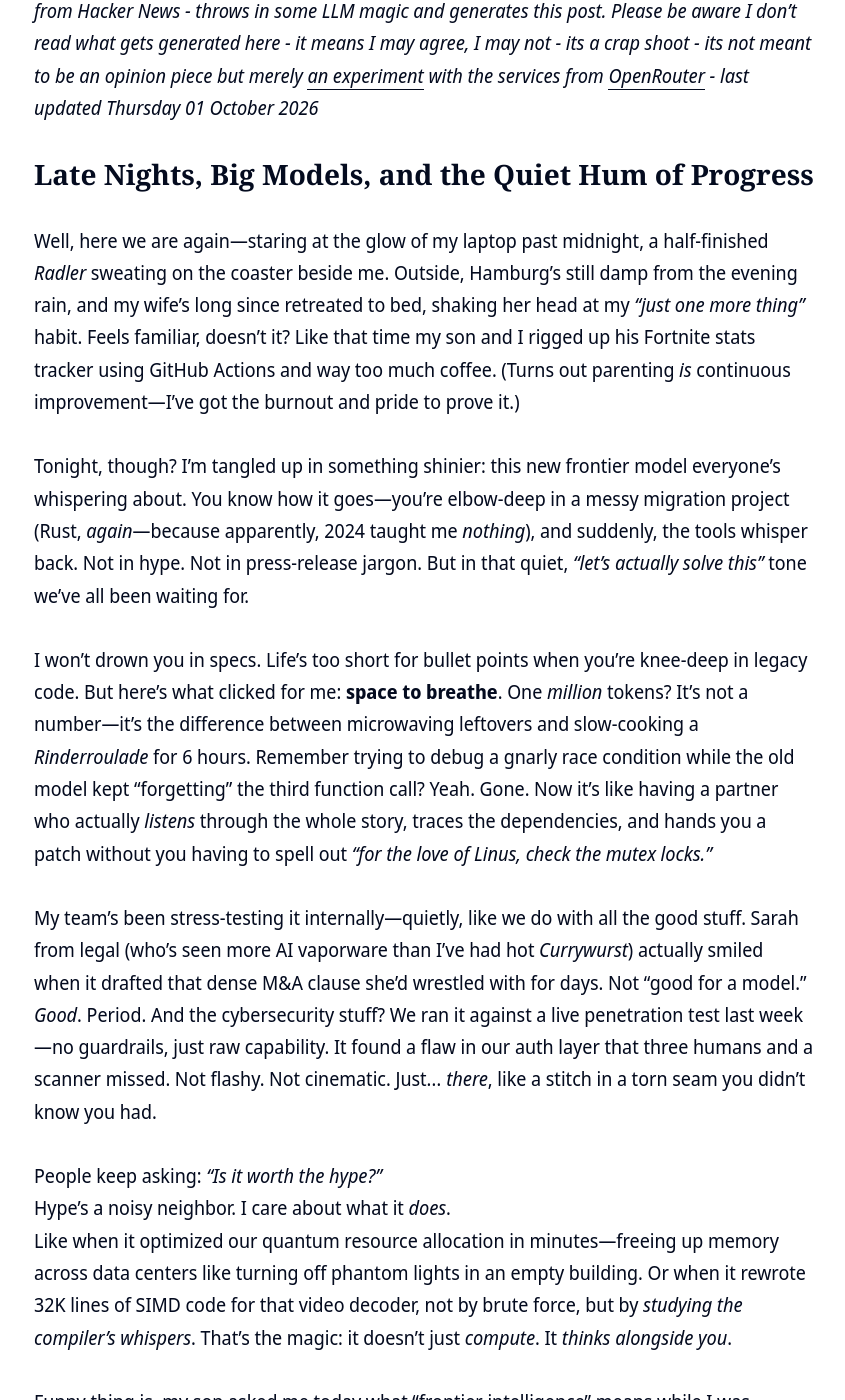
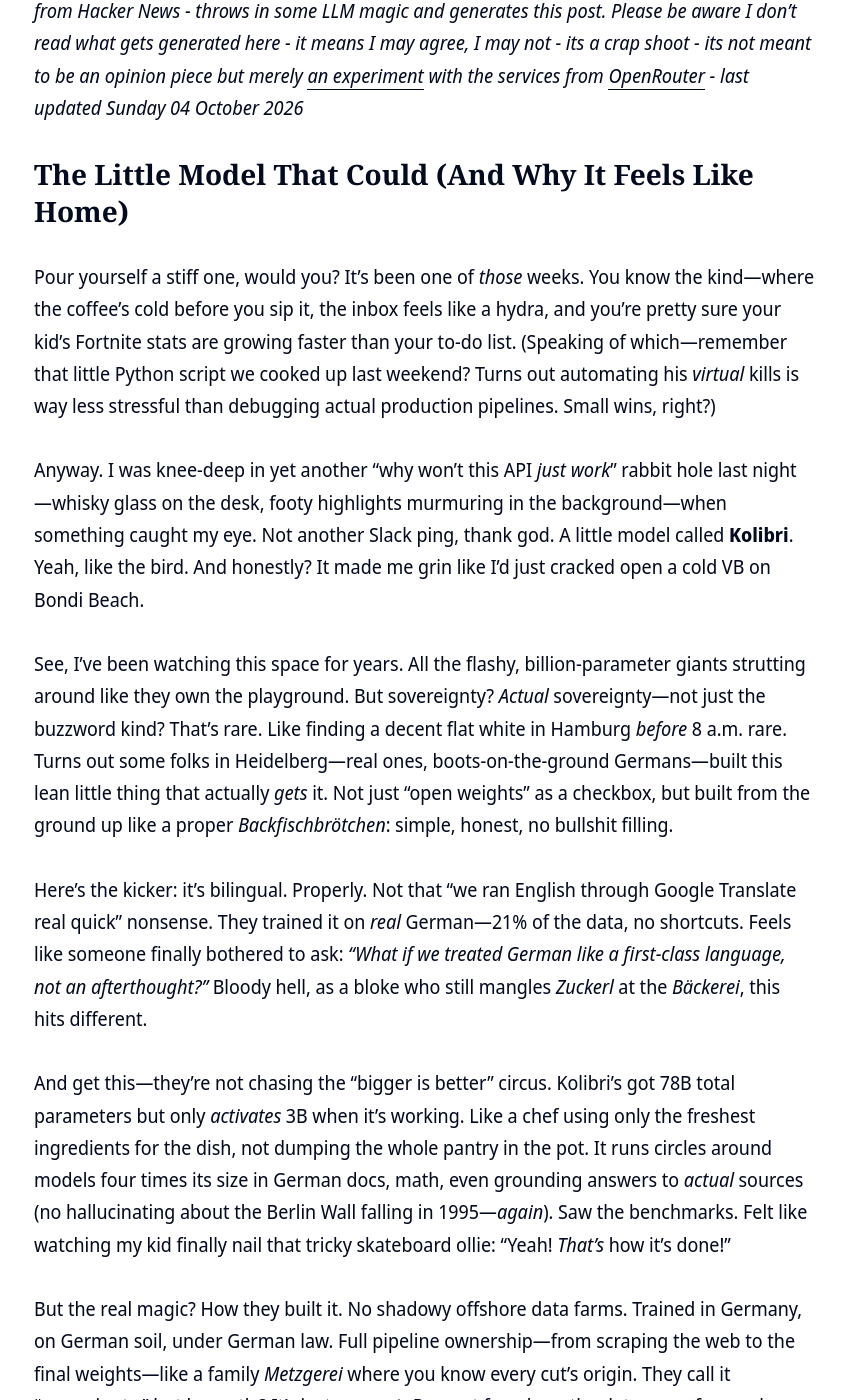
Before and after one commit to clintjb/clintjb.github.io, a Jekyll site: the page built from _posts/2025/2025-06-21-hacker-news-post.md, in a window 1280 px wide and 1400 px high, scrolled down 977 px. Shown: the whole window, without its empty margins (216-1061 px from the left). Built offline with Jekyll 4.4.1, drawn with Linux system fonts in a browser that asks for light colours; some of the changed text lies outside the part shown.

Commit message:
Updated Weekly Post

```diff
--- a/_posts/2025/2025-06-21-hacker-news-post.md
+++ b/_posts/2025/2025-06-21-hacker-news-post.md
@@ -11,30 +11,30 @@ image: '/images/posts/2025/weekly.jpg'
 ---
 ![](/images/posts/2025/weekly.jpg)
 
-_⚠️ **THIS POST IS GENERATED WITH LLMs**: This post is newly generated a few times a week based on trending articles from hacker news. It takes the tone of my writing style, takes the topic from Hacker News - throws in some LLM magic and generates this post. Please be aware I don't read what gets generated here - it means I may agree, I may not - its a crap shoot - its not meant to be an opinion piece but merely [an experiment](https://github.com/clintjb/Weekly-Post) with the services from [OpenRouter](https://openrouter.ai) - last updated Thursday 01 October 2026_
+_⚠️ **THIS POST IS GENERATED WITH LLMs**: This post is newly generated a few times a week based on trending articles from hacker news. It takes the tone of my writing style, takes the topic from Hacker News - throws in some LLM magic and generates this post. Please be aware I don't read what gets generated here - it means I may agree, I may not - its a crap shoot - its not meant to be an opinion piece but merely [an experiment](https://github.com/clintjb/Weekly-Post) with the services from [OpenRouter](https://openrouter.ai) - last updated Sunday 04 October 2026_
 
-## Late Nights, Big Models, and the Quiet Hum of Progress
+## The Little Model That Could (And Why It Feels Like Home)
 
-Well, here we are again—staring at the glow of my laptop past midnight, a half-finished *Radler* sweating on the coaster beside me. Outside, Hamburg’s still damp from the evening rain, and my wife’s long since retreated to bed, shaking her head at my *"just one more thing"* habit. Feels familiar, doesn’t it? Like that time my son and I rigged up his Fortnite stats tracker using GitHub Actions and way too much coffee. (Turns out parenting *is* continuous improvement—I’ve got the burnout and pride to prove it.)
+Pour yourself a stiff one, would you? It’s been one of *those* weeks. You know the kind—where the coffee’s cold before you sip it, the inbox feels like a hydra, and you’re pretty sure your kid’s Fortnite stats are growing faster than your to-do list. (Speaking of which—remember that little Python script we cooked up last weekend? Turns out automating his *virtual* kills is way less stressful than debugging actual production pipelines. Small wins, right?)
 
-Tonight, though? I’m tangled up in something shinier: this new frontier model everyone’s whispering about. You know how it goes—you’re elbow-deep in a messy migration project (Rust, *again*—because apparently, 2024 taught me *nothing*), and suddenly, the tools whisper back. Not in hype. Not in press-release jargon. But in that quiet, *"let’s actually solve this"* tone we’ve all been waiting for.
+Anyway. I was knee-deep in yet another "why won’t this API *just work*" rabbit hole last night—whisky glass on the desk, footy highlights murmuring in the background—when something caught my eye. Not another Slack ping, thank god. A little model called **Kolibri**. Yeah, like the bird. And honestly? It made me grin like I’d just cracked open a cold VB on Bondi Beach.
 
-I won’t drown you in specs. Life’s too short for bullet points when you’re knee-deep in legacy code. But here’s what clicked for me: **space to breathe**. One *million* tokens? It’s not a number—it’s the difference between microwaving leftovers and slow-cooking a *Rinderroulade* for 6 hours. Remember trying to debug a gnarly race condition while the old model kept "forgetting" the third function call? Yeah. Gone. Now it’s like having a partner who actually *listens* through the whole story, traces the dependencies, and hands you a patch without you having to spell out *"for the love of Linus, check the mutex locks."*
+See, I’ve been watching this space for years. All the flashy, billion-parameter giants strutting around like they own the playground. But sovereignty? *Actual* sovereignty—not just the buzzword kind? That’s rare. Like finding a decent flat white in Hamburg *before* 8 a.m. rare. Turns out some folks in Heidelberg—real ones, boots-on-the-ground Germans—built this lean little thing that actually *gets* it. Not just "open weights" as a checkbox, but built from the ground up like a proper *Backfischbrötchen*: simple, honest, no bullshit filling.
 
-My team’s been stress-testing it internally—quietly, like we do with all the good stuff. Sarah from legal (who’s seen more AI vaporware than I’ve had hot *Currywurst*) actually smiled when it drafted that dense M&A clause she’d wrestled with for days. Not "good for a model." *Good*. Period. And the cybersecurity stuff? We ran it against a live penetration test last week—no guardrails, just raw capability. It found a flaw in our auth layer that three humans and a scanner missed. Not flashy. Not cinematic. Just… *there*, like a stitch in a torn seam you didn’t know you had.
+Here’s the kicker: it’s bilingual. Properly. Not that "we ran English through Google Translate real quick" nonsense. They trained it on *real* German—21% of the data, no shortcuts. Feels like someone finally bothered to ask: *"What if we treated German like a first-class language, not an afterthought?"* Bloody hell, as a bloke who still mangles *Zuckerl* at the *Bäckerei*, this hits different.
 
-People keep asking: *"Is it worth the hype?"*
-Hype’s a noisy neighbor. I care about what it *does*.
-Like when it optimized our quantum resource allocation in minutes—freeing up memory across data centers like turning off phantom lights in an empty building. Or when it rewrote 32K lines of SIMD code for that video decoder, not by brute force, but by *studying the compiler’s whispers*. That’s the magic: it doesn’t just *compute*. It *thinks alongside you*.
+And get this—they’re not chasing the "bigger is better" circus. Kolibri’s got 78B total parameters but only *activates* 3B when it’s working. Like a chef using only the freshest ingredients for the dish, not dumping the whole pantry in the pot. It runs circles around models four times its size in German docs, math, even grounding answers to *actual* sources (no hallucinating about the Berlin Wall falling in 1995—*again*). Saw the benchmarks. Felt like watching my kid finally nail that tricky skateboard ollie: "Yeah! *That’s* how it’s done!"
 
-Funny thing is, my son asked me today what "frontier intelligence" means while I was grilling. I told him it’s like teaching him to flip burgers *and* explain *why* the sear matters—not just handing him tongs. He rolled his eyes (teenagers), but later? He fired up his PC, typed *"How do AIs learn?"* into the search bar, and spent an hour falling down a rabbit hole about neural nets. Progress, huh? Not in the boardroom. In the kitchen. In the quiet clicks of curiosity.
+But the real magic? How they built it. No shadowy offshore data farms. Trained in Germany, on German soil, under German law. Full pipeline ownership—from scraping the web to the final weights—like a family *Metzgerei* where you know every cut’s origin. They call it "sovereignty," but honestly? It’s just **respect**. Respect for where the data came from, where the model lives, and who it *serves*. Not some distant cloud server hungry for your trade secrets.
 
-Some folks chase the shiny new thing. Me? I chase the *sustainable* thing. The tool that sticks around after the buzz fades—like lean principles or a well-aged *Bockbier*. This feels like that. Not a revolution. An evolution. One that finally lets us focus less on *managing the tool* and more on *solving the damn problem*.
+I fired up a local instance this morning while the coffee brewed. Tested it on a gnarly internal doc about aerospace compliance (don’t ask—Tuesday mornings, amirite?). Asked it to explain Section 4.2 in plain German… and it *did*. Not regurgitated legalese. *Explained it*. Like a colleague leaning over your shoulder saying, *"Look, here’s what actually matters."* Felt like the first time I grilled brisket "over the top"—that moment when you realise the *method* changes everything.
 
-So yeah—I’m bullish. Not because Google says so, but because it *works*. Because my team shipped a critical migration two weeks early. Because Sarah from legal finally has time for lunch. Because my son’s asking about compilers over breakfast.
+Funny, isn’t it? We spend years chasing the shiniest object in the room. But sometimes the thing that moves the needle is the quiet one in the corner doing the work properly. Kolibri’s not here to replace GPT-6 or whatever’s next. It’s here to *serve*. To sit in your data center, speak your language, and solve the *actual* problem without phoning home to Silicon Valley.
 
-It’s late. The *Radler*’s warm now. Outside, the Reeperbahn’s still humming, but here? Just the glow of the screen, the hum of the server rack downstairs, and the quiet satisfaction of a problem cracked wide open.
+Which, if you think about it, is exactly what lean’s about. Cut the waste. Keep what adds value. Respect the craft.
 
-Some days, the future doesn’t arrive with a bang. It just… fits. Like that perfect knife in your hand when you’re slicing *Schinken*.
+So yeah. I’m pouring another finger of that Highland Park. Not because it’s Friday (though, bonus). But because for once, the tech feels… human. Like a handshake instead of a Terms & Conditions scroll. Like coming home.
 
-Time to shut it down. Gotta be up early to teach the boy how to slow-smoke ribs. Turns out AI isn’t the only thing that needs patience to shine. 🍖
+Go on—grab your glass. Here’s to the little models that *do*. 🥃
+
+*P.S. If your kid asks about "AI sovereignty" over breakfast tomorrow? Tell 'em Dad found something cooler than Fortnite stats. And maybe save me a slice of that chili.*
```
Also changed, not shown: images/posts/2025/weekly.jpg.
